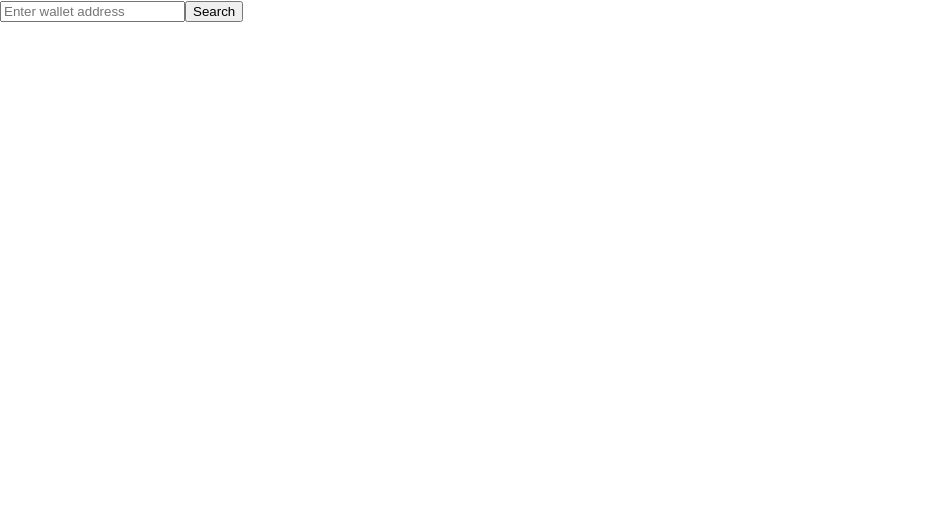
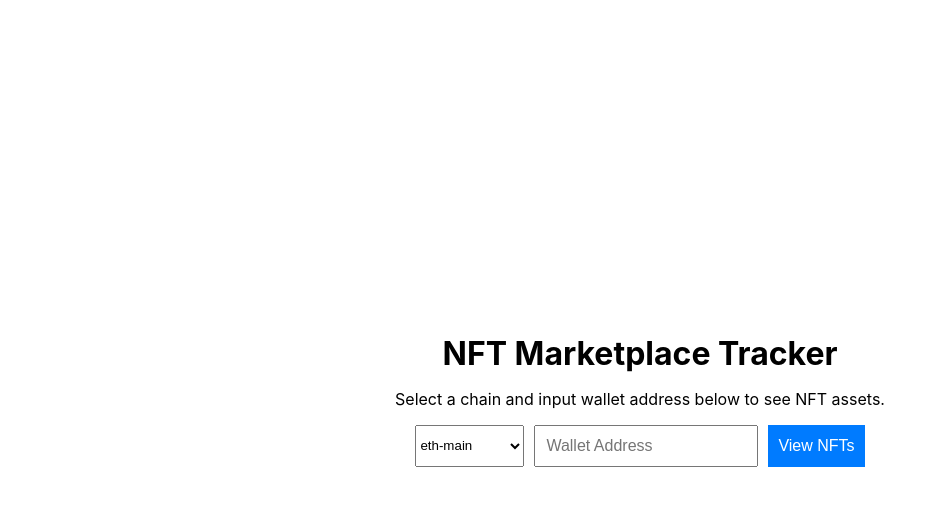
Before and after one commit to jonaszeutzius/nft-marketplace-tracker, a React (Create React App) app: page / in a window 1280 px wide. Shown: the top 506 px of the page, without its empty margins (0-943 px from the left). Built offline with nearby package versions, Linux system fonts and the light colour scheme.

Commit message:
Finished tutorial v1

```diff
--- a/public/index.html
+++ b/public/index.html
@@ -24,7 +24,7 @@
       work correctly both with client-side routing and a non-root public URL.
       Learn how to configure a non-root public URL by running `npm run build`.
     -->
-    <title>React App</title>
+    <title>NFT Marketplace Tracker</title>
   </head>
   <body>
     <noscript>You need to enable JavaScript to run this app.</noscript>
--- a/src/App.css
+++ b/src/App.css
@@ -1,38 +1,104 @@
 .App {
+  display: flex;
+  justify-content: center;
+  align-items: center;
+  flex-direction: column;
+  min-height: 100vh;
+  overflow-y: auto;
+}
+
+.title {
+  margin-top: 20px;
+  margin-bottom: 0;
   text-align: center;
 }
 
-.App-logo {
-  height: 40vmin;
-  pointer-events: none;
+.errorMessage {
+  text-align: center;
+  color: red;
+  font-weight: bold;
 }
 
-@media (prefers-reduced-motion: no-preference) {
-  .App-logo {
-    animation: App-logo-spin infinite 20s linear;
-  }
+.message {
+  text-align: center;
 }
 
-.App-header {
-  background-color: #282c34;
-  min-height: 100vh;
+.image {
+  display: flex;
+  justify-content: center;
+  align-items: center;
+}
+
+.inputContainer {
+  display: flex;
+  justify-content: center;
+  gap: 10px;
+  margin-bottom: 20px;
+}
+
+.inputContainer input {
+  padding: 10px;
+  font-size: 1em;
+  width: 200px;
+}
+
+.inputContainer button {
+  padding: 10px;
+  font-size: 1em;
+  background-color: #007BFF;
+  color: white;
+  border: none;
+  cursor: pointer;
+}
+
+.inputContainer button:hover {
+  background-color: #0056b3;
+}
+
+.imageContainer {
+  display: flex;
+  justify-content: center;
+  width: 100%;
+}
+
+.imageContainer img {
+  width: 100%;
+  max-width: 500px;
+  height: auto;
+}
+.nftData {
   display: flex;
   flex-direction: column;
   align-items: center;
-  justify-content: center;
-  font-size: calc(10px + 2vmin);
-  color: white;
+  margin-top: 20px;
 }
 
-.App-link {
-  color: #61dafb;
+.nftData .image {
+  display: flex;
+  justify-content: center;
+  align-items: center;
 }
 
-@keyframes App-logo-spin {
-  from {
-    transform: rotate(0deg);
-  }
-  to {
-    transform: rotate(360deg);
-  }
+.nftData h2 {
+  margin: 10px 0;
 }
+
+.nftData p {
+  font-size: 1.2em;
+  font-weight: bold;
+}
+
+td {
+  padding: 10px;
+  text-align: left;
+}
+
+th {
+  padding: 10px;
+  text-align: left;
+}
+
+.tableContainer {
+  display: flex;
+  justify-content: center;
+}
--- a/src/App.js
+++ b/src/App.js
@@ -1,35 +1,92 @@
-import React from 'react';
+import React, { useState } from 'react';
 import axios from 'axios';
-import WalletInput from './WalletInput';
-import CollectionsList from './CollectionsList';
+import './App.css'
+// import WalletInput from './WalletInput';
+// import CollectionsList from './CollectionsList';
 
 const App = () => {
-    const [collections, setCollections] = React.useState([]);
+    const [collections, setCollections] = useState(null)
+    const [walletAddress, setWalletAddress] = useState('');
+    const [blockchain, setBlockchain] = useState('eth-main');
+    const [error, setError] = useState(null);
 
-    const fetchCollections = async (address) => {
+    const fetchCollections = async () => {
       try {
           const options = {
               method: 'GET',
-              url: `${process.env.REACT_APP_API_BASE_URL}/${address}`,
+              url: `http://localhost:8080/v1/collections/owner/${walletAddress}?chain=${blockchain}`,
               headers: {
                   accept: 'application/json',
-                  'X-API-KEY': process.env.REACT_APP_API_KEY
+                  'X-API-KEY': '2jhzbqIWanB8puiqySBIWJVf6Ovp7oPW'
               }
           };
-
+          console.log('url', options.url)
           const response = await axios.request(options);
-          setCollections(response.data.collections);
+          console.log('response', response)
+          setCollections(response.data.results);
+          setError(null)
       } catch (error) {
           console.error('Error fetching collections:', error);
+          setError('Error: Verify chain and wallet address are valid!');
       }
-  };
+    };
 
+    const handleBlockchainChange = (event) => {
+        setBlockchain(event.target.value);
+      };
+
+    const checkData = (data) => (data ? data : 'N/A');
 
     return (
-        <div className="App">
-            <WalletInput onSearch={fetchCollections} />
-            <CollectionsList collections={collections} />
+        <div className='App'>
+          <h1 className='title'>NFT Marketplace Tracker</h1>
+          <p>Select a chain and input wallet address below to see NFT assets.</p>
+          <div className='inputContainer'>
+            <select name="blockchain" value={blockchain} onChange={handleBlockchainChange}>
+              <option value="eth-main">eth-main</option>
+              <option value="arbitrum-main">arbitrum-main</option>
+              <option value="optimism-main">optimism-main</option>
+              <option value="poly-main">poly-main</option>
+              <option value="bsc-main">bsc-main</option>
+              <option value="eth-goerli">eth-goerli</option>
+            </select>
+            <input
+                type="text"
+                placeholder="Wallet Address"
+                value={walletAddress}
+                onChange={(e) => setWalletAddress(e.target.value)}
+              />
+            <button onClick={fetchCollections}>View NFTs</button>
+            {console.log('chain:', blockchain)}
+          </div>
+          {error ? (
+            <p className="errorMessage">{error}</p>
+          ) : collections && (
+            <table>
+              <thead>
+                <tr style={{ backgroundColor: '#f2f2f2' }}>
+                  <th>NFT Number</th>
+                  <th>Contract Address</th>
+                  <th>Token Type</th>
+                  <th>Total Quantity</th>
+                  <th>Total Tokens</th>
+                </tr>
+              </thead>
+              <tbody>
+                {Object.keys(collections).map((index) => (
+                  <tr style={{ backgroundColor: '#f2f2f2' }} key={index}>
+                    <td>{parseInt(index) + 1}</td>
+                    <td>{checkData(collections[index].contract_address)}</td>
+                    <td>{checkData(collections[index].token_type)}</td>
+                    <td>{checkData(collections[index].total_quantity)}</td>
+                    <td>{checkData(collections[index].total_tokens)}</td>
+                  </tr>
+                ))}
+              </tbody>
+            </table>
+          )}
         </div>
+
     );
 };
 
```
Also changed, not shown: 1 other file (tests, documents, lock files or other folders).
